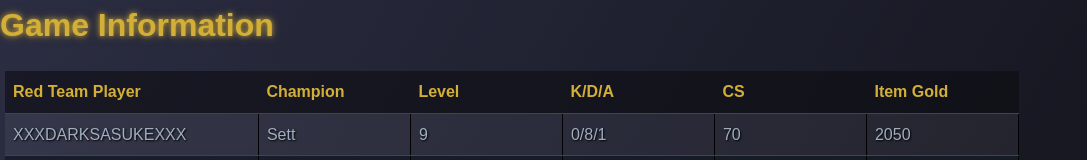
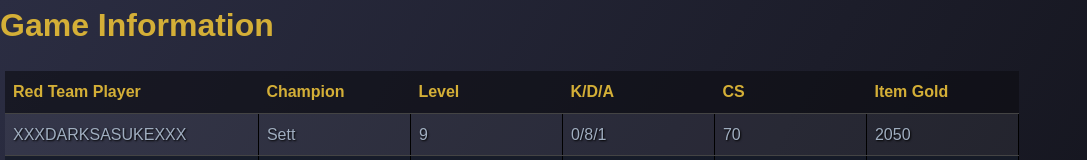
Before and after one commit to dbarwick10/ShouldIFF02, a plain HTML site: page index.html in a window 1280 px wide. Shown: the top 160 px of the page, without its empty margins (0-1087 px from the left). Drawn offline with Linux system fonts and the light colour scheme.

Commit message:
Update style.css

```diff
--- a/style.css
+++ b/style.css
@@ -30,7 +30,7 @@ body {
 /* Headings */
 h1, h2 {
     color: #d4af37; /* Gold-inspired headings to give it a luxurious, victorious look */
-    text-shadow: 0 0 5px rgba(212, 175, 55, 0.75), 0 0 10px rgba(212, 175, 55, 0.5);
+    /*text-shadow: 0 0 5px rgba(212, 175, 55, 0.75), 0 0 10px rgba(212, 175, 55, 0.5);*/
     margin-bottom: 15px;
     font-weight: 700;
     font-size: 2em;
```
